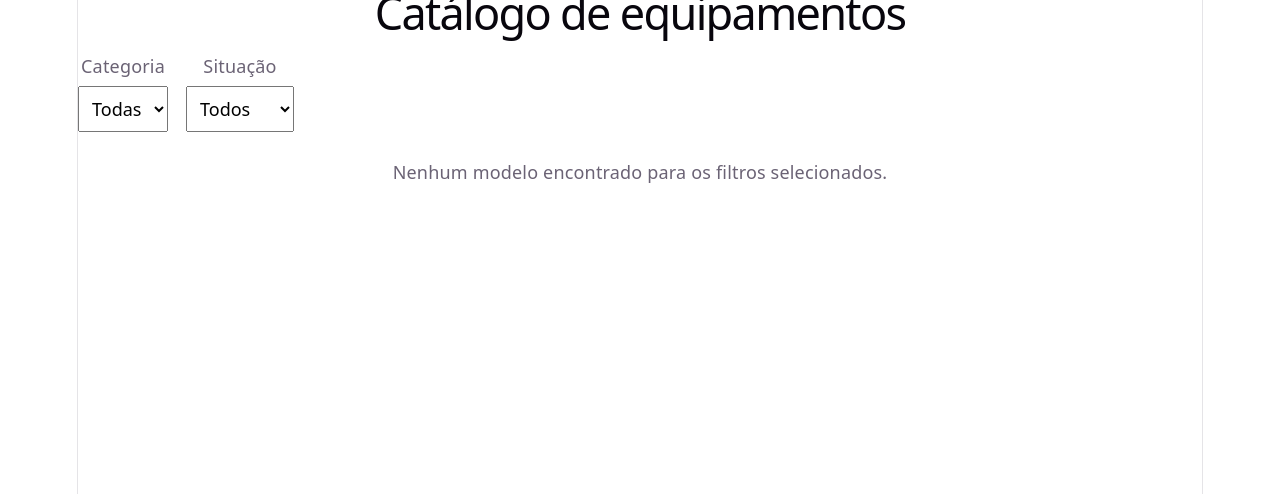
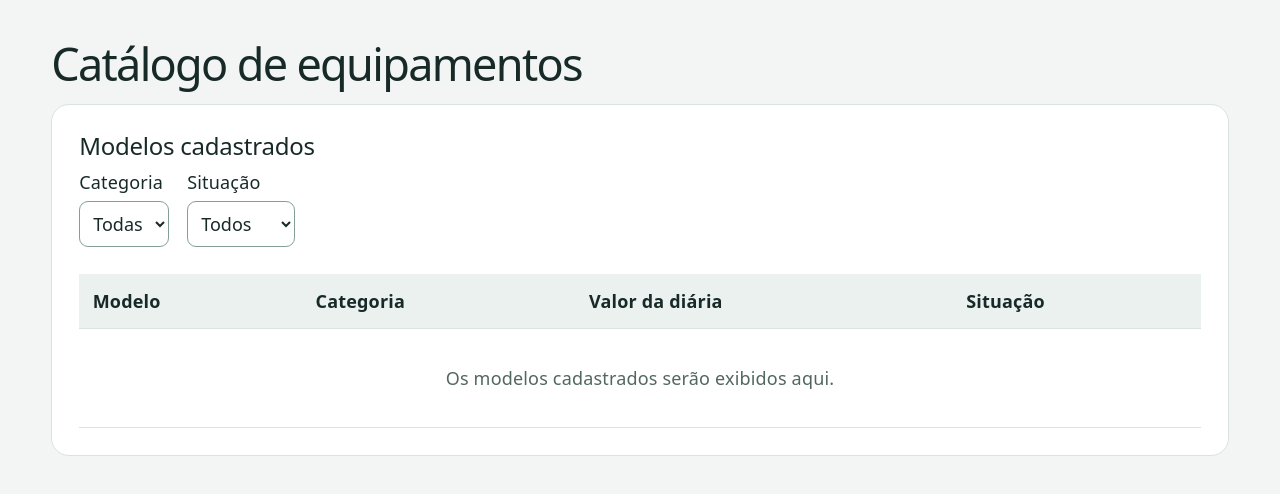
Before and after one commit to gustavotinelvf/Sistema-de-Gest-o-de-Loca-o-de-Equipamentos, a React (Vite) app in the folder frontend/: page / in a window 1280 px wide. Shown: the top 494 px of the page. Built offline with nearby package versions, Linux system fonts and the light colour scheme.

Commit message:
feat(equipamento): definição da estrutura painel de catálogo

```diff
--- a/frontend/src/App.tsx
+++ b/frontend/src/App.tsx
@@ -32,7 +32,12 @@ export function ModelosEquipamentoPage() {
 
   return (
     <main className="catalogo">
+      <header className="catalogo__cabecalho">
         <h1>Catálogo de equipamentos</h1>
+      </header>
+
+      <section className="catalogo__painel" aria-labelledby="titulo-modelos">
+        <h2 id="titulo-modelos">Modelos cadastrados</h2>
 
         <div className="catalogo__filtros">
           <label>
@@ -57,9 +62,6 @@ export function ModelosEquipamentoPage() {
           </label>
         </div>
 
-      {modelosFiltrados.length === 0 ? (
-        <p role="status">Nenhum modelo encontrado para os filtros selecionados.</p>
-      ) : (
         <div className="catalogo__tabela">
           <table aria-label="Modelos de equipamento">
             <thead>
@@ -71,18 +73,26 @@ export function ModelosEquipamentoPage() {
               </tr>
             </thead>
             <tbody>
-              {modelosFiltrados.map((modelo) => (
+              {modelosFiltrados.length === 0 ? (
+                <tr>
+                  <td colSpan={4} className="catalogo__vazio">
+                    Os modelos cadastrados serão exibidos aqui.
+                  </td>
+                </tr>
+              ) : (
+                modelosFiltrados.map((modelo) => (
                   <tr key={modelo.id}>
                     <th scope="row">{modelo.nome}</th>
                     <td>{modelo.categoria}</td>
                     <td>{moeda.format(modelo.valorDiariaBase)}</td>
                     <td>{modelo.ativo ? 'Ativo' : 'Inativo'}</td>
                   </tr>
-              ))}
+                ))
+              )}
             </tbody>
           </table>
         </div>
-      )}
+      </section>
     </main>
   )
 }
--- a/frontend/src/features/equipamento/pages/ModelosEquipamentoPage.css
+++ b/frontend/src/features/equipamento/pages/ModelosEquipamentoPage.css
@@ -1,6 +1,4 @@
-.ca.catalogo {
-  max-width: 72rem;
-  margin-inline: auto;
+.catalogo {
   padding: clamp(1rem, 4vw, 3rem);
   text-align: left;
 }
@@ -42,3 +40,53 @@
   border-bottom: 1px solid currentColor;
   text-align: left;
 }
+
+.catalogo {
+  box-sizing: border-box;
+  width: 100%;
+  min-height: 100svh;
+  background: #f2f5f4;
+  color: #182a28;
+  color-scheme: light;
+}
+
+.catalogo h1,
+.catalogo h2 {
+  color: inherit;
+}
+
+.catalogo__painel {
+  min-width: 0;
+  padding: clamp(1rem, 3vw, 1.5rem);
+  border: 1px solid #d9e3e0;
+  border-radius: 1rem;
+  background: #fff;
+}
+
+.catalogo__filtros select {
+  min-height: 2.5rem;
+  border: 1px solid #869e98;
+  border-radius: 0.5rem;
+  background: #fff;
+  color: #182a28;
+}
+
+.catalogo__filtros select:focus-visible {
+  outline: 2px solid #00695c;
+  outline-offset: 2px;
+}
+
+.catalogo thead {
+  background: #eaf1ef;
+}
+
+.catalogo th,
+.catalogo td {
+  border-color: #d9e3e0;
+}
+
+.catalogo td.catalogo__vazio {
+  padding-block: 2rem;
+  color: #526762;
+  text-align: center;
+}
--- a/frontend/src/index.css
+++ b/frontend/src/index.css
@@ -51,15 +51,10 @@
 }
 
 #root {
-  width: 1126px;
-  max-width: 100%;
-  margin: 0 auto;
-  text-align: center;
-  border-inline: 1px solid var(--border);
+  width: 100%;
   min-height: 100svh;
   display: flex;
   flex-direction: column;
-  box-sizing: border-box;
 }
 
 body {
```
Lines whose indentation alone changed are shown as unchanged.
